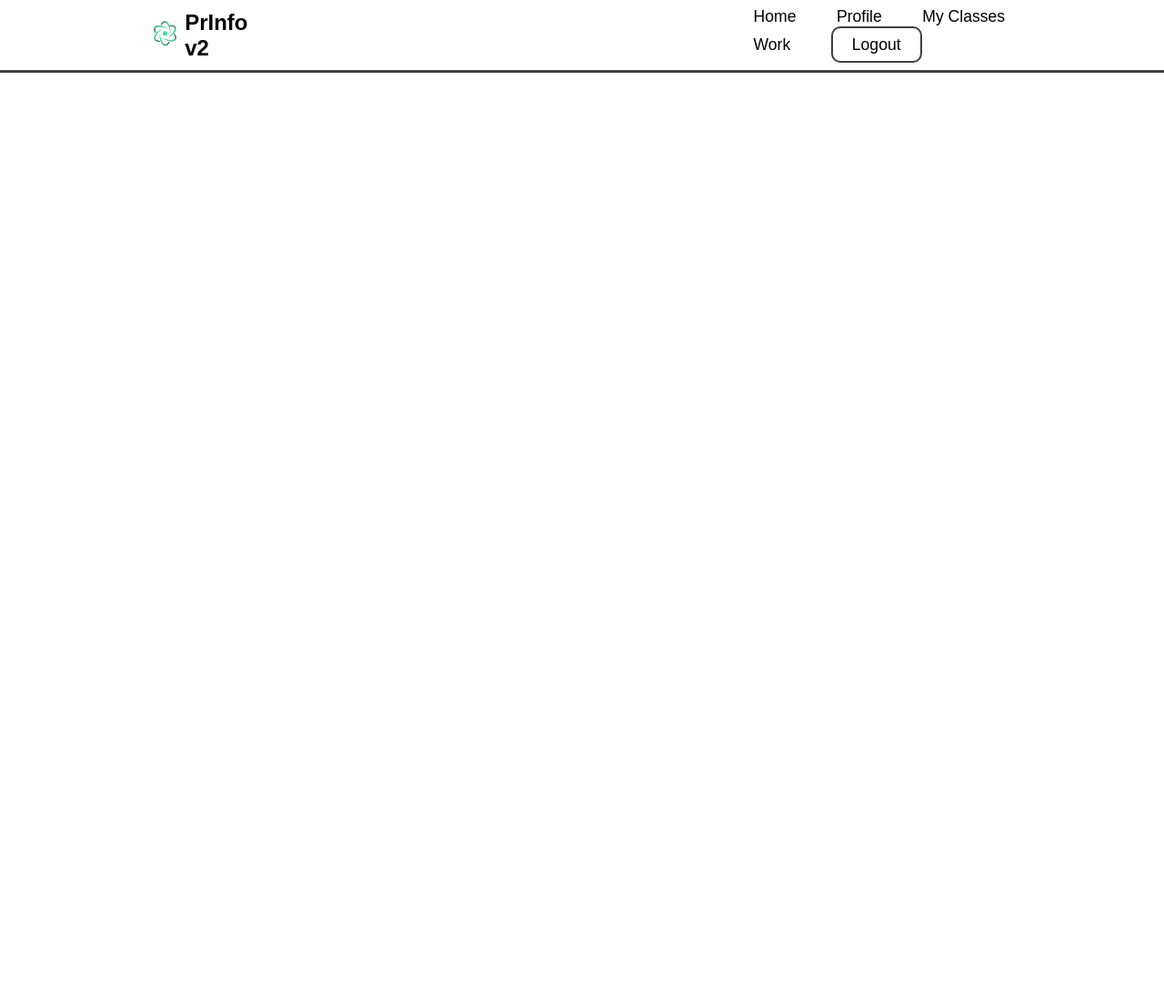
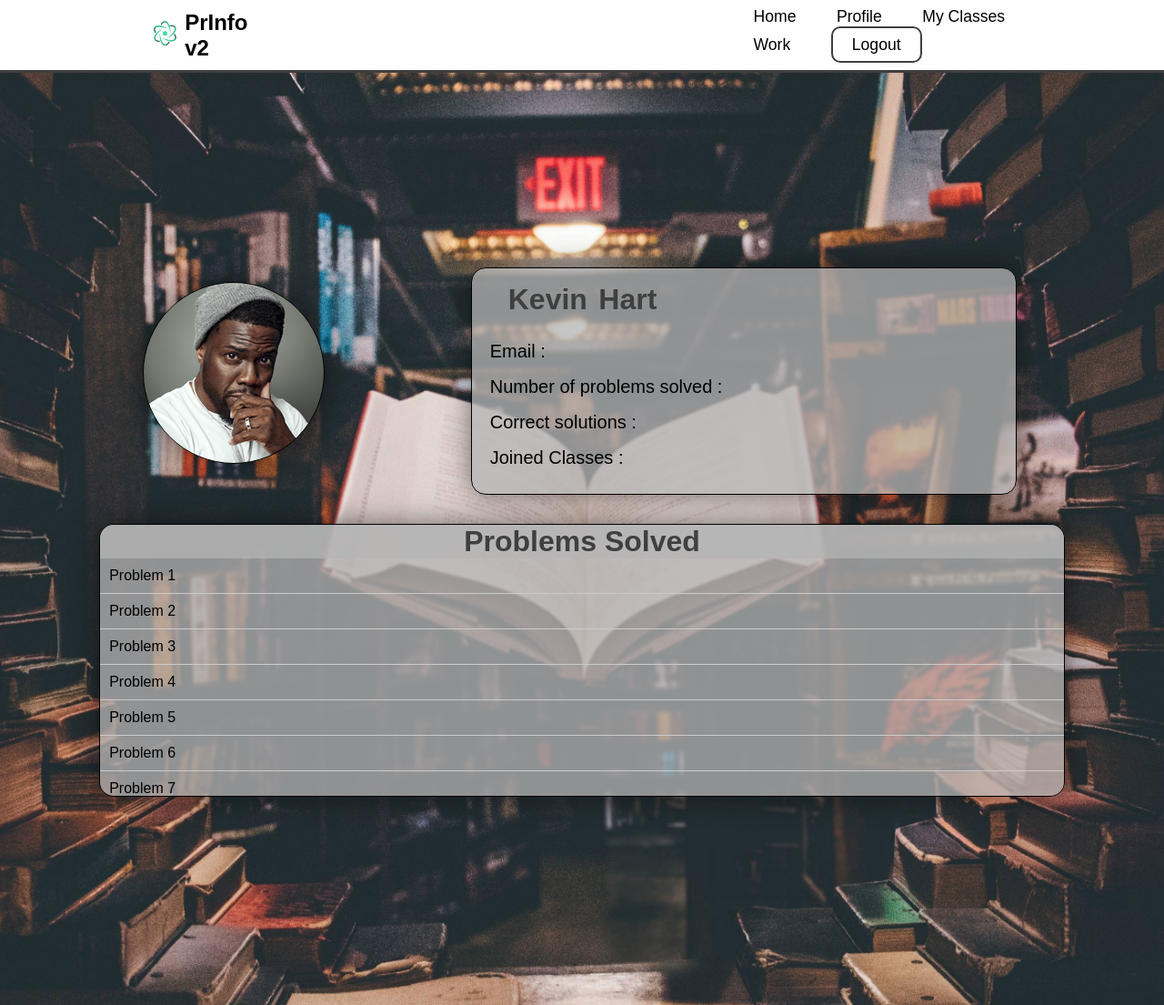
Before and after one commit to mariusmafteiv/Tehnologii-WEB, a PHP site: page /profile.html in a window 1280 px wide. Shown: the whole page at 91% size. Run offline with PHP 8.4, Linux system fonts and the light colour scheme; some web fonts are replaced.

Commit message:
updated profile section

```diff
--- a/Interface/profile.html
+++ b/Interface/profile.html
@@ -19,5 +19,40 @@
             <button class="login-btn">Logout</button>
         </nav>
     </header>
+    <div class="content">
+        <span class="profile picture"></span>
+        <div class="information-table">
+            <div class="username">
+                <h2>Kevin</h2>
+                <h2>Hart</h2>
+            </div>
+            <div class="details">
+                <h1>Email :</h1>
+                <h1>Number of problems solved :</h1>
+                <h1>Correct solutions :</h1>
+                <h1>Joined Classes :</h1>
+            </div>
+        </div>
+        <div class="problems-container">
+            <h2>Problems Solved</h2>
+            <ul class="list">
+              <li class="list-item">Problem 1</li>
+              <li class="list-item">Problem 2</li>
+              <li class="list-item">Problem 3</li>
+              <li class="list-item">Problem 4</li>
+              <li class="list-item">Problem 5</li>
+              <li class="list-item">Problem 6</li>
+              <li class="list-item">Problem 7</li>
+              <li class="list-item">Problem 8</li>
+              <li class="list-item">Problem 9</li>
+              <li class="list-item">Problem 10</li>
+              <li class="list-item">Problem 11</li>
+              <li class="list-item">Problem 12</li>
+              <li class="list-item">Problem 13</li>
+              <li class="list-item">Problem 14</li>
+              <li class="list-item">Problem 15</li>
+            </ul>
+          </div>
+    </div>
 </body>
 </html>
--- a/Interface/stylesheets/profile.css
+++ b/Interface/stylesheets/profile.css
@@ -7,15 +7,15 @@
     font-family: "Viga", sans-serif;
 }
 
-/* body{
+body{
     display: flex;
     justify-content: center;
     align-items: center;
     min-height: 100vh;
-    background: url("bg2.jpg") no-repeat;
+    background: url("/assets/bg2.jpg") no-repeat;
     background-size: cover;
     background-position: center;
-} */
+}
 
 header{
     position: fixed;
@@ -92,3 +92,131 @@ header{
     background: #3F3F3F;
     color:white;
 }
+
+.profile {
+    position: relative;
+    float: left;
+    width: 200px;
+    height: 200px;
+    display: absolute;
+
+    background: url("/assets/avatar.png") no-repeat;
+    border: .1em solid black;
+    border-radius: 50%;
+    backdrop-filter: blur(1px);
+    box-shadow: 0 0 30px rgba(0, 0, 0, .5);
+  }
+
+.content .information-table{
+    position: relative;
+    float: right;
+    width: 600px;
+    height: 250px;
+    display: absolute;
+    justify-content: center;
+    align-items: center;
+
+    background: rgba(180, 180, 180, .75);
+    border: .1em solid black;
+    border-radius: 1em;
+    backdrop-filter: blur(1px);
+    box-shadow: 0 0 30px rgba(0, 0, 0, .5);
+}
+
+.username{
+    position: absolute;
+}
+
+.information-table h2{
+    font-size: 2em;
+    color: #3F3F3F;
+    text-align: center;
+    display: inline-block;
+    margin: 0.5em 1.25em;
+    margin-right: -1em;
+}
+
+
+.details{
+    position: absolute;
+    top: 4.5em;
+}
+
+.information-table h1{
+    padding: 0.4em 1em;
+    font-size: 1.25em;
+    color: black;
+    font-weight: 50;
+    font-family: Arial;
+    justify-content: space-between;
+    user-select: none;
+}
+
+
+.problems-container{
+    position: relative;
+    float: right;
+    right: inherit;
+    width: 100%;
+    max-width: 1200px;
+    height: 300px;
+    display: absolute;
+    align-self: center;
+    justify-content: center;
+    align-items: center;
+
+    background: rgba(180, 180, 180, .75);
+    border: .1em solid black;
+    border-radius: 1em;
+    backdrop-filter: blur(1px);
+    box-shadow: 0 0 30px rgba(0, 0, 0, .5);
+    user-select: none;
+    bottom: -3em;
+
+    overflow-y: scroll;
+    scrollbar-width: none;
+    -ms-overflow-style: none;
+}
+
+.problems-container::-webkit-scrollbar {
+    width: 0;
+    height: 0;
+}
+.problems-container h2{
+    background-size: cover;
+    background-color: rgba(180, 180, 180, .75);;
+    width: 100%;
+    font-size: 2em;
+    color: #3F3F3F;
+    text-align: center;
+    display: inline-block;
+    position: -webkit-sticky; /* Safari */
+    position: sticky;
+    top: 0;
+}
+
+.content .profile{
+    top: 2em;
+    left: 3em;
+}
+
+.content .information-table{
+    top: 1em;
+    left: -5%;
+}
+
+.list {
+    list-style: none;
+    margin: 0;
+    padding: 0;
+    cursor: pointer;
+}
+
+.list-item {
+    padding: 10px;
+    border-bottom: 1px solid #ccc;
+}
+
+.list-item:last-child {
+    border-bottom: none;
+}
```
Also changed, not shown: Interface/assets/avatar.jpg (added), Interface/assets/avatar.png (added), Interface/stylesheets/connection.css (line endings or trailing spaces).
